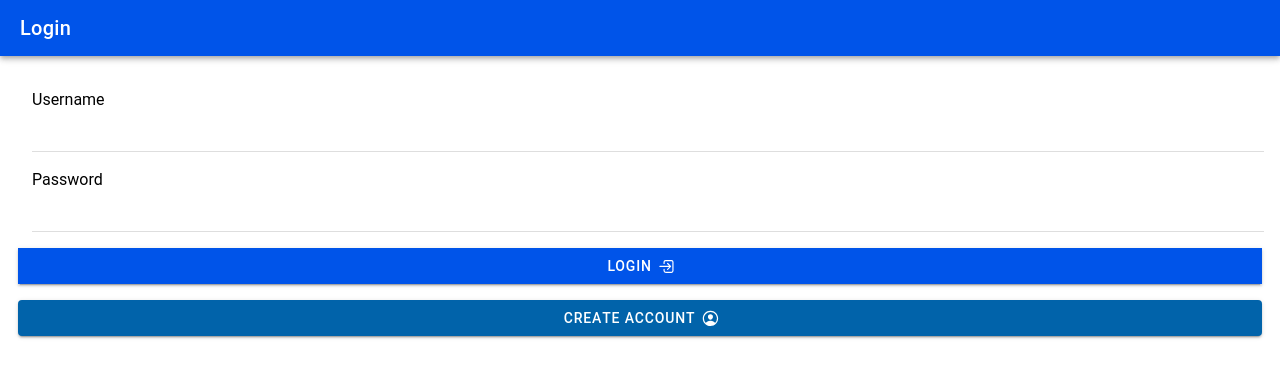
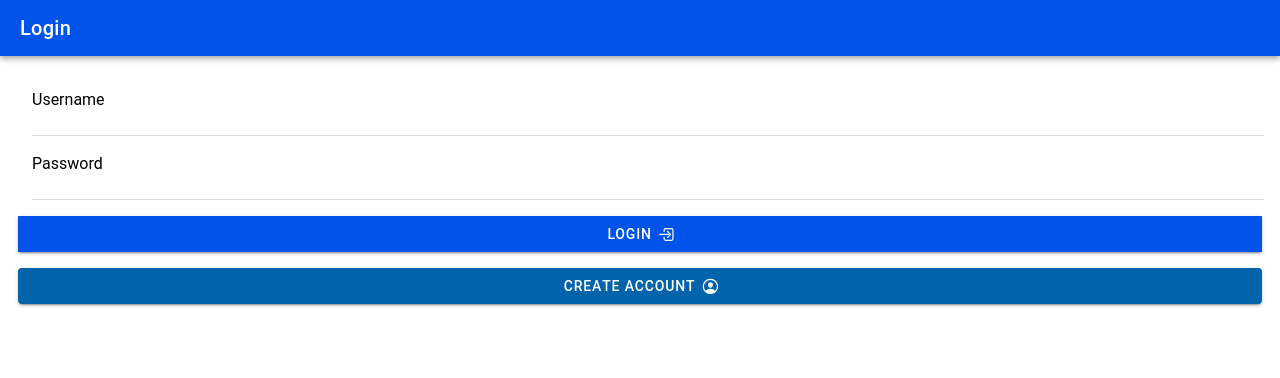
Before and after one commit to Back-to-the-queue/GeoSecure, a React (Vite) app: page /login in a window 1280 px wide. Shown: the top 378 px of the page. Built offline with nearby package versions, Linux system fonts and the light colour scheme.

Commit message:
Update Login.tsx
encrypt the password without breaking the server④

```diff
--- a/src/pages/Login/Login.tsx
+++ b/src/pages/Login/Login.tsx
@@ -1,8 +1,11 @@
-import React, { useEffect, useState } from 'react';
-import { IonPage, IonHeader, IonToolbar, IonTitle, IonContent, IonInput, IonItem, IonLabel, IonButton, IonLoading, IonIcon, IonAlert, useIonViewWillEnter } from '@ionic/react';
+import React, { useState } from 'react';
+import {
+  IonPage, IonHeader, IonToolbar, IonTitle, IonContent, IonInput, IonItem, IonLabel,
+  IonButton, IonLoading, IonIcon, IonAlert, useIonViewWillEnter
+} from '@ionic/react';
 import { useHistory } from 'react-router-dom';
-import axios, {AxiosResponse, AxiosError} from 'axios';
-import {logInOutline, personCircleOutline} from 'ionicons/icons';
+import axios, { AxiosResponse, AxiosError } from 'axios';
+import { logInOutline, personCircleOutline } from 'ionicons/icons';
 
 const Login: React.FC = () => {
   const API_BASE_URL = 'https://4fd6tgu6vf.execute-api.us-east-1.amazonaws.com/prod';
@@ -12,74 +15,69 @@ const Login: React.FC = () => {
   const [error, showError] = useState('');
   const history = useHistory();
 
-  /*axios.get(`${API_BASE_URL}/health`).then
-  ((response: AxiosResponse) => {
-    console.log(response);
-  }
-  );*/
-
-  //clear input fields
   useIonViewWillEnter(() => {
     setUsername('');
     setPassword('');
   });
 
-
   const handleLogin = async () => {
     setLoading(true);
-
-    axios.post(`${API_BASE_URL}/login`, { username, password }
-    )
-    .then((response: AxiosResponse) => {
-      //Extract the token from response (assuming JWT-based authentication)
+    try {
+      const response: AxiosResponse = await axios.post(`${API_BASE_URL}/login`, { username, password });
       const { token } = response.data;
-      //Save the token to localStorage for future authenticated requests
       localStorage.setItem('authToken', token);
-      //Redirect to home or dashboard page after successful login
       setLoading(false);
       history.push('/app');
-    })
-    .catch((error: AxiosError) => {
+    } catch (error: AxiosError | unknown) {
       console.error('Login failed:', error);
       setLoading(false);
-      //Handle error (e.g., show a message to the user)
       showError("bad-credentials");
-    });
+    }
   };
 
   return (
     <IonPage>
       <IonHeader>
-        <IonToolbar color={'primary'}>
+        <IonToolbar color="primary">
           <IonTitle>Login</IonTitle>
         </IonToolbar>
       </IonHeader>
       <IonContent scrollY={false} className="ion-padding">
         <IonItem>
           <IonLabel position="floating">Username</IonLabel>
-          <IonInput className="ion-margin-top" type="text" value={username} onIonInput={(e) => setUsername(e.detail.value!)} required />
+          <IonInput
+            type="text"
+            value={username}
+            onIonInput={(e) => setUsername(e.detail.value!)}
+            required
+          />
         </IonItem>
         <IonItem>
           <IonLabel position="floating">Password</IonLabel>
-          <IonInput className="ion-margin-top" type="password" value={password} onIonInput={(e) => setPassword(e.detail.value!)} required />
+          <IonInput
+            type="password"
+            value={password}
+            onIonInput={(e) => setPassword(e.detail.value!)}
+            required
+          />
         </IonItem>
         <IonButton expand="full" onClick={handleLogin} disabled={loading} className="ion-margin-top">
           Login
           <IonIcon icon={logInOutline} slot="end" />
         </IonButton>
         <IonLoading isOpen={loading} message={'Logging in...'} />
-        <IonButton routerLink="/signup" color={'secondary'} type="button" expand="block" className="ion-margin-top">
+        <IonButton routerLink="/signup" color="secondary" expand="block" className="ion-margin-top">
           Create Account
           <IonIcon icon={personCircleOutline} slot="end" />
         </IonButton>
 
         <IonAlert
-          isOpen={error=="bad-credentials"}
+          isOpen={error === "bad-credentials"}
           header="Invalid Credentials"
           message="Please check your input and try again."
           buttons={['CLOSE']}
           onDidDismiss={() => showError('')}
-        ></IonAlert>
+        />
       </IonContent>
     </IonPage>
   );
```
